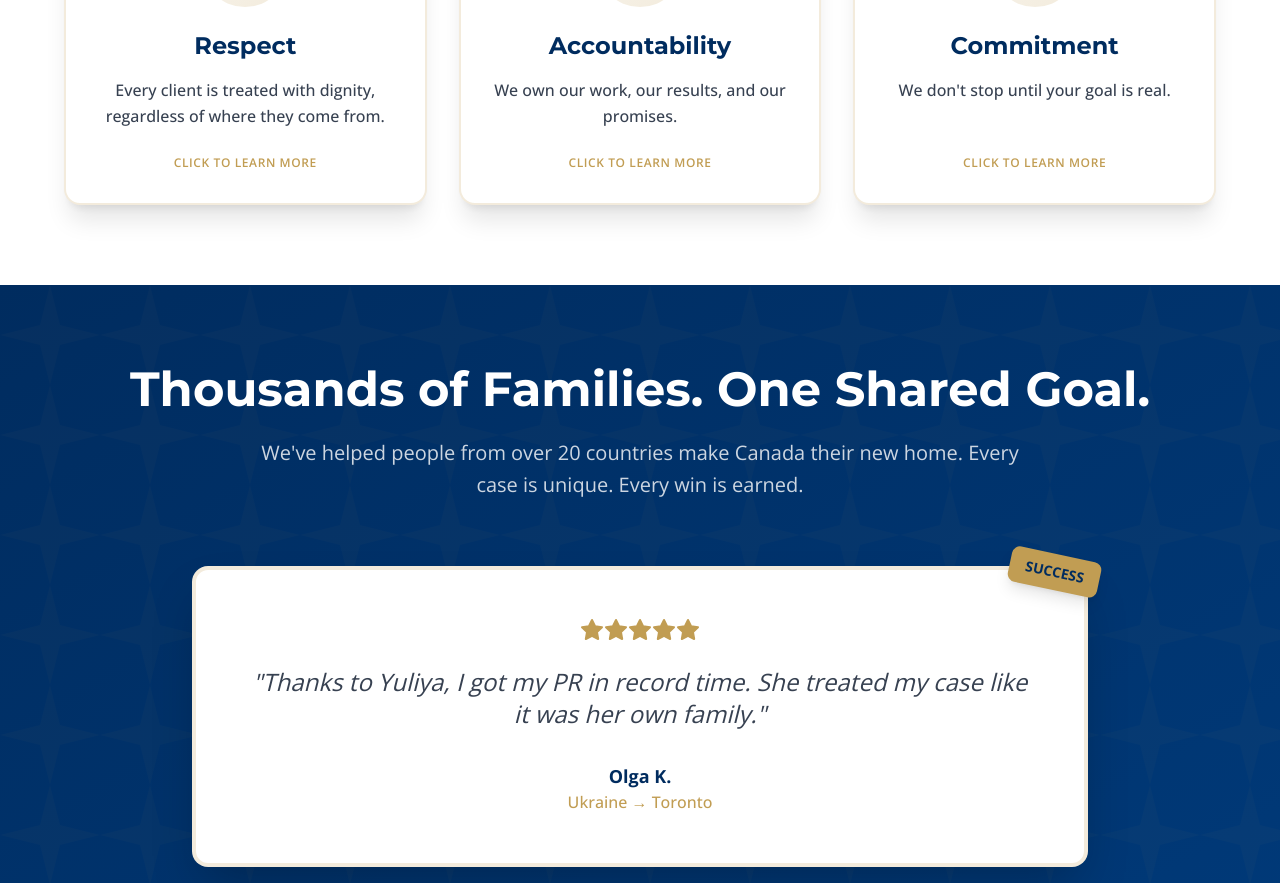
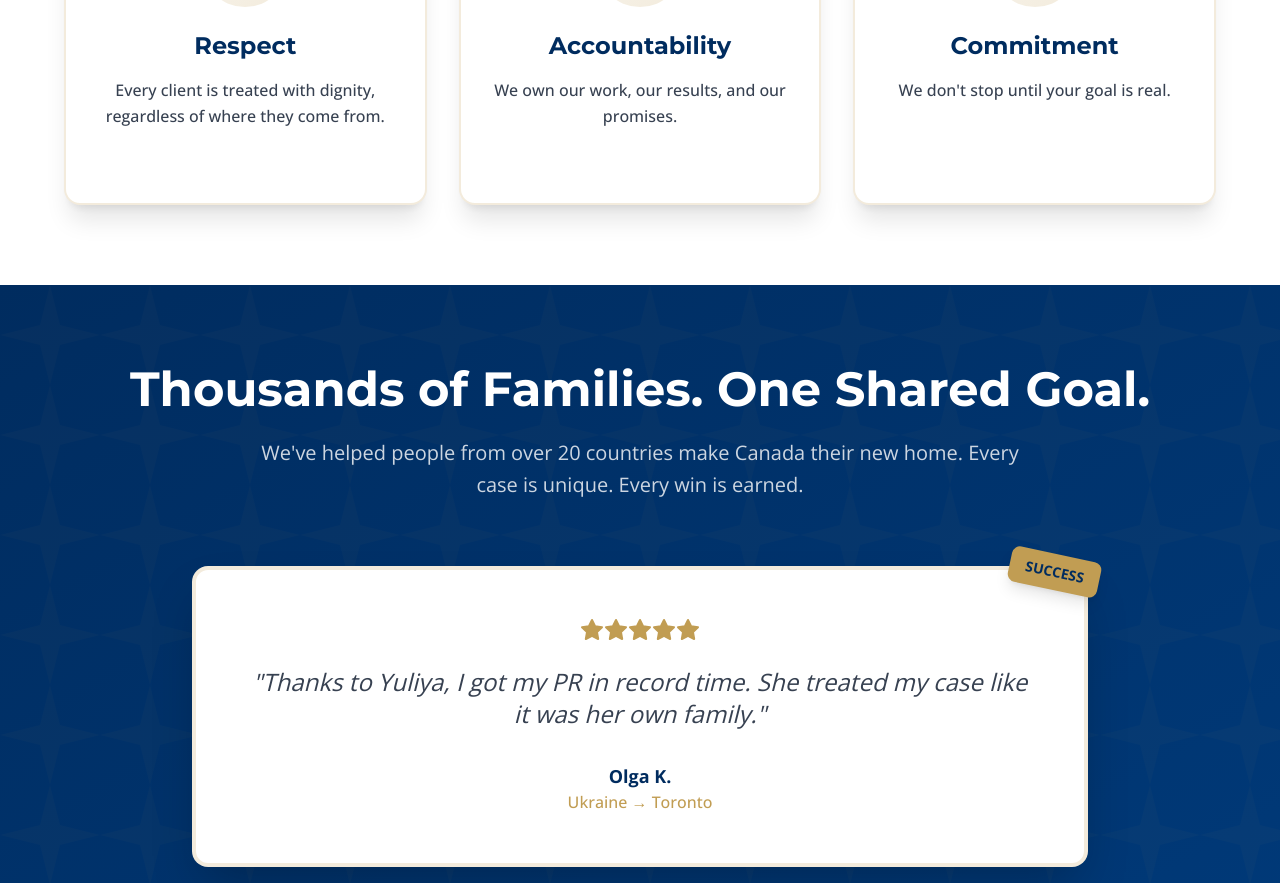
Before and after one commit to OctiAI/RAC_project-bolt, a React (Vite) app: page / in a window 1280 px wide. Shown: the part 4140-5023 px from the top of the page. Built offline with nearby package versions, Linux system fonts and the light colour scheme.

Commit message:
Remove click to learn more text from WhyItMatters cards

```diff
--- a/src/components/WhyItMatters.tsx
+++ b/src/components/WhyItMatters.tsx
@@ -126,11 +126,6 @@ const WhyItMatters: React.FC<WhyItMattersProps> = ({ currentLanguage }) => {
                   <p className="text-gray-700 leading-relaxed font-medium text-center">
                     {value.description}
                   </p>
-                  <div className="mt-auto pt-4">
-                    <div className="text-xs text-gold-primary font-semibold uppercase tracking-wider">
-                      Click to learn more
-                    </div>
-                  </div>
                 </div>
 
                 {/* Back Side */}
@@ -145,11 +140,6 @@ const WhyItMatters: React.FC<WhyItMattersProps> = ({ currentLanguage }) => {
                     <p className="text-white leading-relaxed text-sm">
                       {value.example}
                     </p>
-                    <div className="mt-6 pt-4 border-t border-white/20">
-                      <div className="text-xs text-gold-primary font-semibold uppercase tracking-wider">
-                        Click to go back
-                      </div>
-                    </div>
                   </div>
                 </div>
               </motion.div>
```
